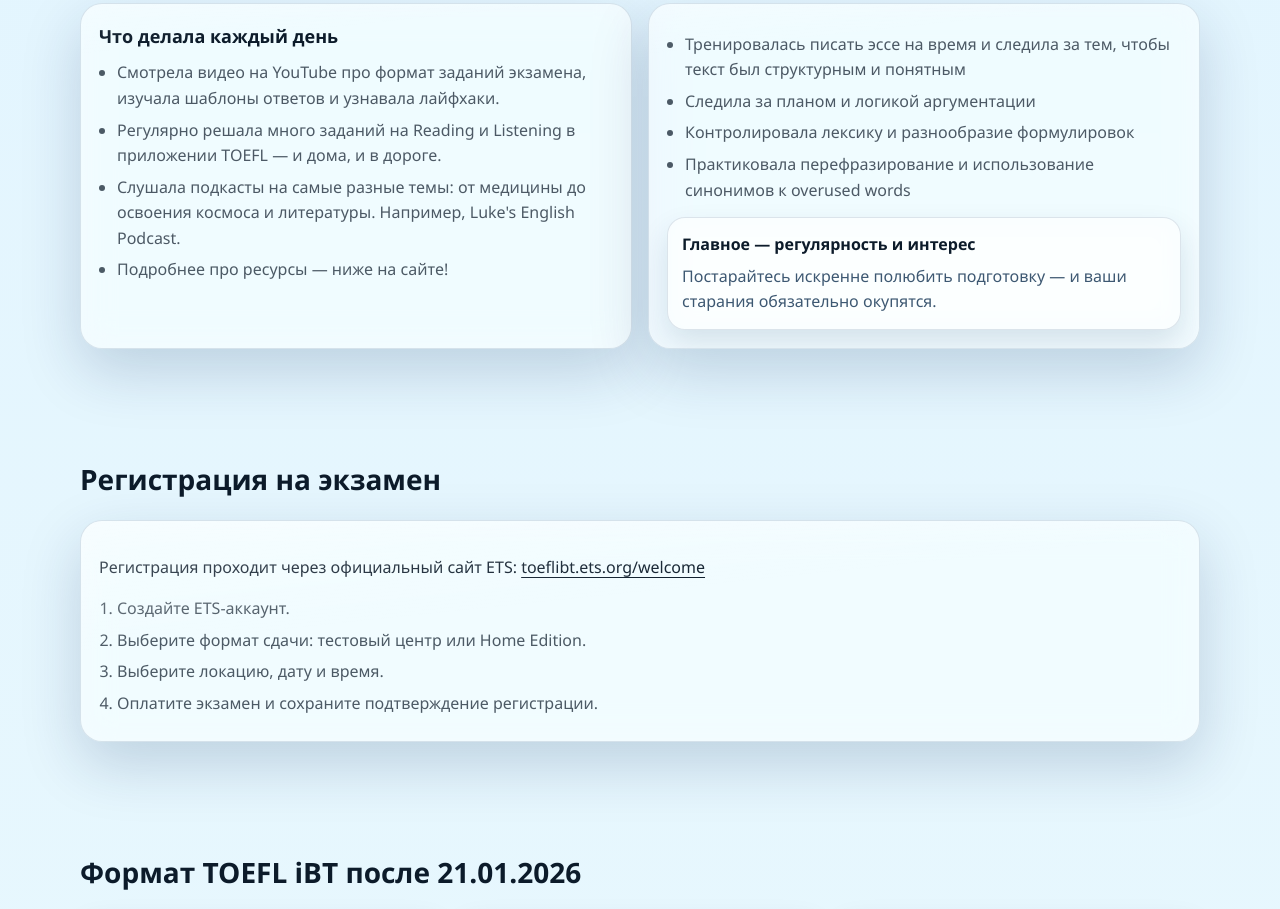
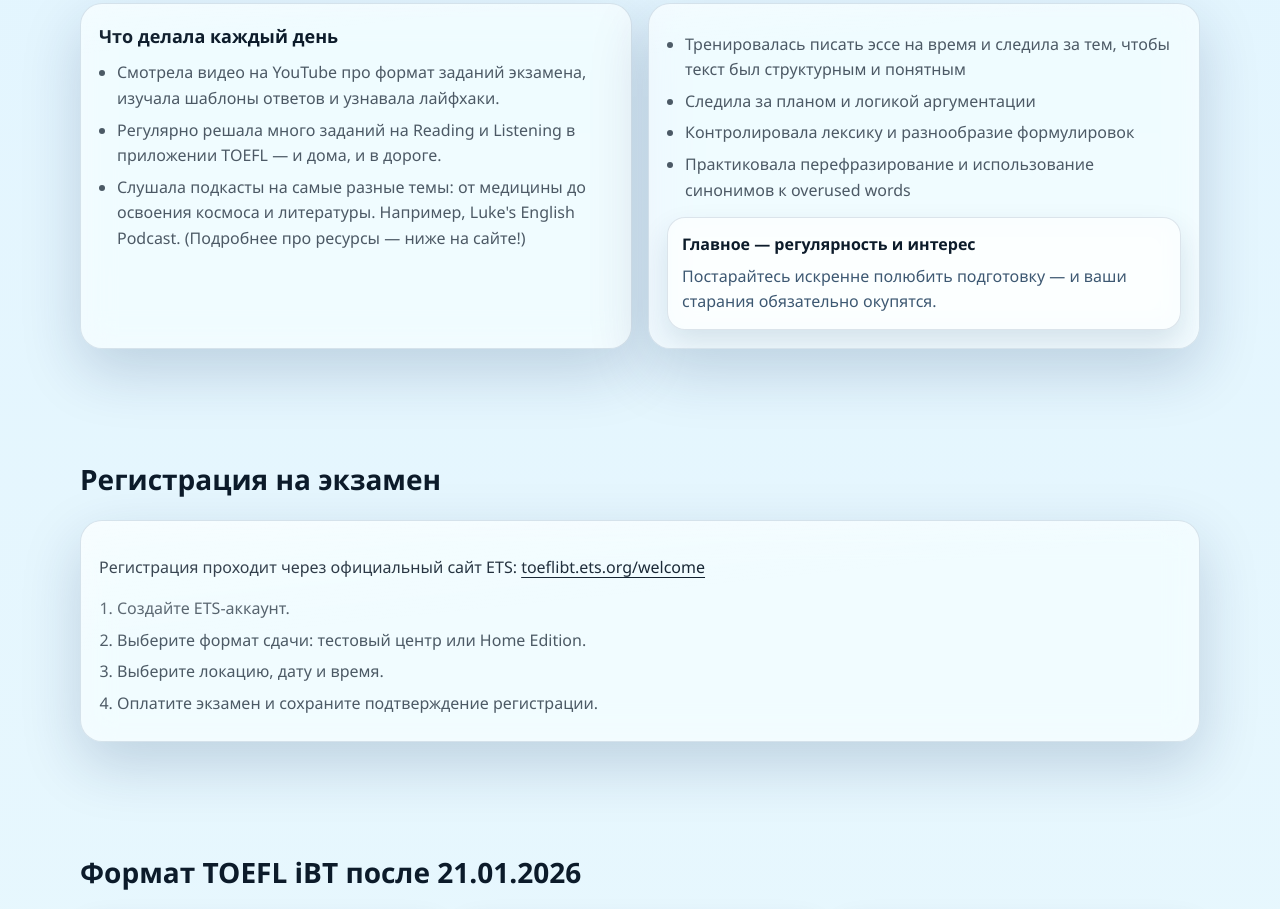
Before and after one commit to evlilina/toefl-guide, a plain HTML site: page index.html in a window 1280 px wide. Shown: the part 1142-2051 px from the top of the page. Drawn offline with Linux system fonts and the light colour scheme.

Commit message:
index.html

```diff
--- a/index.html
+++ b/index.html
@@ -142,10 +142,7 @@
                 Регулярно решала много заданий на Reading и Listening в приложении TOEFL — и дома, и в дороге.
               </li>
               <li>
-                Слушала подкасты на самые разные темы: от медицины до освоения космоса и литературы. Например, Luke's English Podcast.
-              </li>
-              <li>
-                Подробнее про ресурсы — ниже на сайте!
+                Слушала подкасты на самые разные темы: от медицины до освоения космоса и литературы. Например, Luke's English Podcast. (Подробнее про ресурсы — ниже на сайте!)
               </li>
             </ul>
           </div>
```
